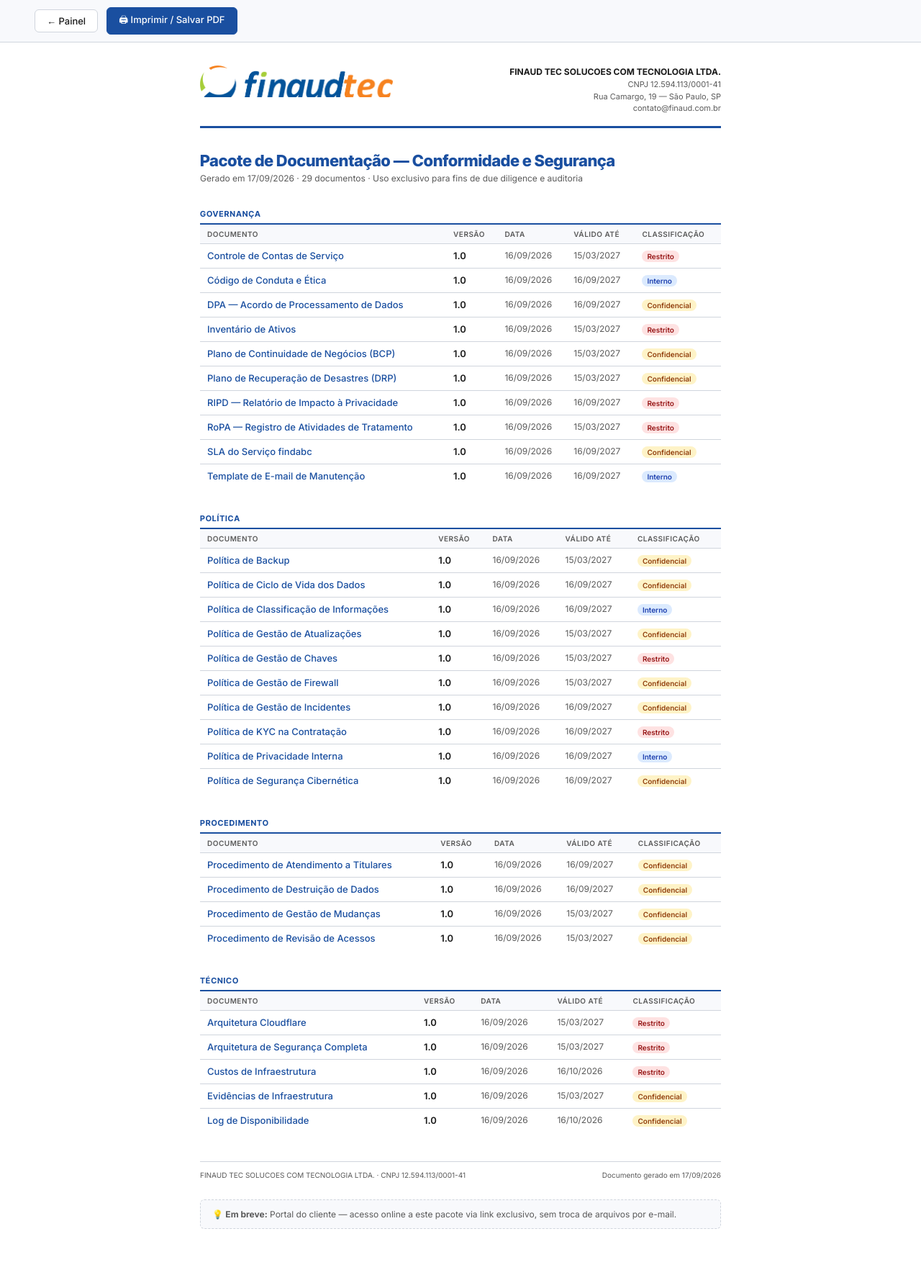
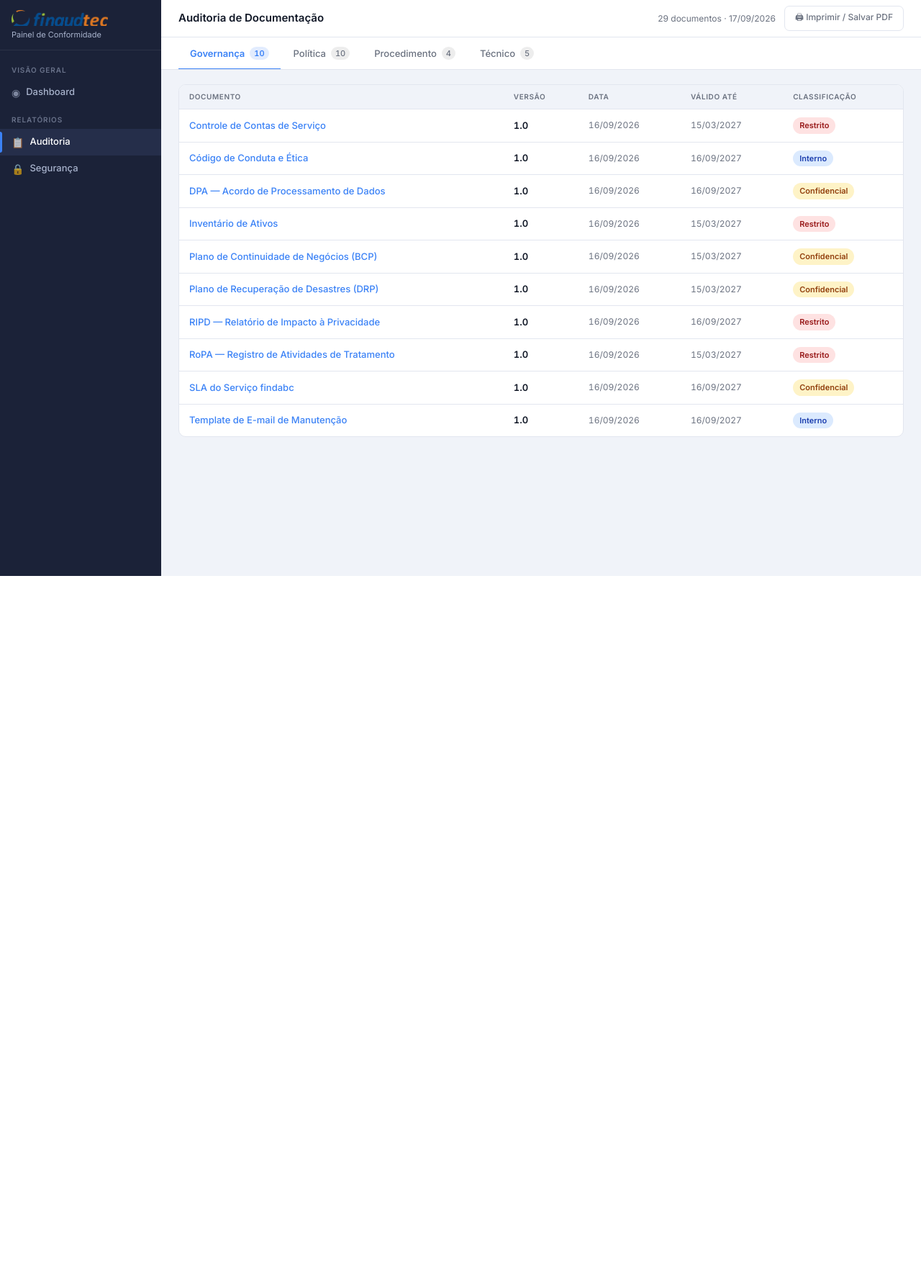
Before and after one commit to michelruicosta/painel_conformidade, a FastAPI app: page /pacote in a window 1280 px wide. Shown: the whole page at 72% size. After the commit the page ends 800 px from the top, so only its background shows below. Run offline with FastAPI, Linux system fonts and the light colour scheme.

Commit message:
style: ajustes visuais no CSS e template de pacote
- CSS: adicionar align-items:flex-start na sidebar-brand para alinhar logo
- pacote.html: reformatação e limpeza do template de due diligence

Co-Authored-By: Claude Sonnet 4.6 <noreply@anthropic.com>

```diff
--- a/static/css/style.css
+++ b/static/css/style.css
@@ -89,11 +89,12 @@ html, body {
 }
 
 .sidebar-brand {
-  padding: 16px;
+  padding: 14px 16px 12px;
   border-bottom: 1px solid rgba(255,255,255,.07);
   display: flex;
   flex-direction: column;
-  gap: 6px;
+  align-items: flex-start;
+  gap: 4px;
 }
 .brand-sub {
   font-size: 11px;
--- a/templates/pacote.html
+++ b/templates/pacote.html
@@ -3,211 +3,187 @@
 <head>
   <meta charset="UTF-8">
   <meta name="viewport" content="width=device-width, initial-scale=1.0">
-  <title>Pacote de Documentação — Finaud Tec</title>
+  <title>Auditoria — Finaud</title>
   <link rel="preconnect" href="https://fonts.googleapis.com">
-  <link rel="stylesheet" href="https://fonts.googleapis.com/css2?family=Inter:wght@400;500;600;700&family=Inter+Tight:wght@600;700;800&display=swap">
+  <link rel="stylesheet" href="https://fonts.googleapis.com/css2?family=Inter:wght@400;500;600&display=swap">
+  <link rel="stylesheet" href="/static/css/style.css?v=4">
   <style>
-    :root {
-      --azul:    #1a4fa0;
-      --laranja: #e8710a;
-      --cinza:   #5a5a5a;
-      --borda:   #d0d5dd;
-      --fundo:   #f8f9fc;
+    /* Tabs de categoria */
+    .tab-nav {
+      display: flex;
+      align-items: flex-end;
+      gap: 2px;
+      padding: 0 24px;
+      border-bottom: 1px solid var(--border);
+      background: var(--surface);
+      flex-shrink: 0;
+      overflow-x: auto;
+    }
+    .tab-nav::-webkit-scrollbar { display: none; }
+
+    .tab-btn {
+      font-family: var(--fonte);
+      font-size: 13px;
+      font-weight: 500;
+      padding: 12px 16px;
+      border: none;
+      background: none;
+      color: var(--muted);
+      cursor: pointer;
+      border-bottom: 2px solid transparent;
+      white-space: nowrap;
+      transition: color .12s;
+      position: relative;
+      top: 1px;
+      display: flex;
+      align-items: center;
+      gap: 7px;
+    }
+    .tab-btn:hover { color: var(--text); }
+    .tab-btn.active { color: var(--sidebar-a); border-bottom-color: var(--sidebar-a); font-weight: 600; }
+
+    .tab-count {
+      font-size: 11px;
+      background: rgba(0,0,0,.07);
+      border-radius: 10px;
+      padding: 0 6px;
+      line-height: 18px;
+      font-variant-numeric: tabular-nums;
+    }
+    .tab-btn.active .tab-count { background: rgba(59,130,246,.15); color: var(--sidebar-a); }
+
+    /* Painéis */
+    .tab-panel { display: none; }
+    .tab-panel.active { display: block; }
+
+    /* Tabela */
+    .audit-wrap {
+      background: var(--surface);
+      border: 1px solid var(--border);
+      border-radius: 10px;
+      overflow: hidden;
     }
 
-    * { box-sizing: border-box; margin: 0; padding: 0; }
-
-    body {
-      font-family: 'Inter', sans-serif;
-      font-size: 13px;
-      color: #1a1a1a;
-      background: #fff;
-    }
-
-    /* Botões de tela */
-    .acoes-tela {
-      background: var(--fundo);
-      border-bottom: 1px solid var(--borda);
-      padding: 10px 48px;
-      display: flex;
-      gap: 12px;
-      align-items: center;
-    }
-    .btn {
-      font-family: 'Inter', sans-serif;
-      font-size: 13px;
-      font-weight: 500;
-      padding: 7px 16px;
-      border-radius: 6px;
-      border: 1px solid var(--borda);
-      cursor: pointer;
-      text-decoration: none;
-      color: #1a1a1a;
-      background: #fff;
-    }
-    .btn-pri { background: var(--azul); color: #fff; border-color: var(--azul); }
-
-    /* Documento */
-    .pagina {
-      max-width: 820px;
-      margin: 32px auto 64px;
-      padding: 0 48px;
-    }
-
-    /* Cabeçalho */
-    .cabecalho {
-      display: flex;
-      justify-content: space-between;
-      align-items: flex-start;
-      padding-bottom: 16px;
-      border-bottom: 3px solid var(--azul);
-      margin-bottom: 32px;
-    }
-    .cab-logo img { height: 44px; }
-    .cab-empresa {
-      text-align: right;
-      font-size: 11px;
-      color: var(--cinza);
-      line-height: 1.5;
-    }
-    .cab-empresa strong { display: block; color: #1a1a1a; font-size: 12px; }
-
-    /* Título da página */
-    .titulo-pacote {
-      font-family: 'Inter Tight', sans-serif;
-      font-size: 22px;
-      font-weight: 800;
-      color: var(--azul);
-      margin-bottom: 4px;
-    }
-    .subtitulo {
-      font-size: 12px;
-      color: var(--cinza);
-      margin-bottom: 28px;
-    }
-
-    /* Tabela por categoria */
-    .categoria-bloco { margin-bottom: 28px; }
-
-    .categoria-titulo {
-      font-family: 'Inter Tight', sans-serif;
-      font-size: 11px;
-      font-weight: 700;
-      text-transform: uppercase;
-      letter-spacing: .08em;
-      color: var(--azul);
-      padding: 7px 0 6px;
-      border-bottom: 2px solid var(--azul);
-      margin-bottom: 0;
-    }
-
-    table { width: 100%; border-collapse: collapse; }
-
-    th {
-      background: var(--fundo);
-      border-bottom: 1px solid var(--borda);
-      padding: 7px 10px;
+    .audit-table { width: 100%; border-collapse: collapse; font-size: 13px; }
+    .audit-table th {
       text-align: left;
+      padding: 9px 14px;
+      border-bottom: 1px solid var(--border);
       font-size: 10px;
       font-weight: 600;
       text-transform: uppercase;
-      letter-spacing: .05em;
-      color: var(--cinza);
+      letter-spacing: .06em;
+      color: var(--muted);
+      background: var(--bg);
     }
+    .audit-table td {
+      padding: 11px 14px;
+      border-bottom: 1px solid var(--border);
+      vertical-align: middle;
+    }
+    .audit-table tr:last-child td { border-bottom: none; }
+    .audit-table tr:hover td { background: var(--bg); }
 
-    td {
-      padding: 8px 10px;
-      border-bottom: 1px solid var(--borda);
-      vertical-align: top;
-    }
-    tr:last-child td { border-bottom: none; }
-
-    .doc-link {
-      font-weight: 500;
-      color: var(--azul);
-      text-decoration: none;
-    }
-    .doc-link:hover { text-decoration: underline; }
-
-    .versao { font-weight: 600; }
-    .data-col { color: var(--cinza); font-size: 12px; white-space: nowrap; }
+    .doc-nome { font-weight: 500; color: var(--sidebar-a); text-decoration: none; }
+    .doc-nome:hover { text-decoration: underline; }
+    .doc-versao { font-weight: 600; font-variant-numeric: tabular-nums; }
+    .doc-data   { font-size: 12px; color: var(--muted); white-space: nowrap; font-variant-numeric: tabular-nums; }
 
     .classif-badge {
       display: inline-block;
-      font-size: 10px;
+      font-size: 11px;
       font-weight: 600;
-      padding: 2px 7px;
+      padding: 3px 9px;
       border-radius: 99px;
+      white-space: nowrap;
     }
     .classif-confidencial { background: #fef3c7; color: #92400e; }
     .classif-restrito     { background: #fee2e2; color: #991b1b; }
     .classif-interno      { background: #dbeafe; color: #1e40af; }
     .classif-publico      { background: #dcfce7; color: #166534; }
 
-    /* Rodapé */
-    .rodape {
-      margin-top: 40px;
-      border-top: 1px solid var(--borda);
-      padding-top: 12px;
-      font-size: 10px;
-      color: var(--cinza);
-      display: flex;
-      justify-content: space-between;
+    /* Print — mostra todas as categorias como seções */
+    @media print {
+      .sidebar, .topbar, .tab-nav { display: none !important; }
+      .main { display: block !important; }
+      .content { overflow: visible !important; padding: 0 !important; gap: 0 !important; }
+      .tab-panel { display: block !important; margin-bottom: 28px; }
+      .audit-wrap { border: none; border-radius: 0; }
+      .print-cat-titulo {
+        font-size: 11px;
+        font-weight: 700;
+        text-transform: uppercase;
+        letter-spacing: .08em;
+        color: #1a4fa0;
+        padding: 8px 0 6px;
+        border-bottom: 2px solid #1a4fa0;
+        margin-bottom: 0;
       }
-
-    /* Nota para opção 2 */
-    .nota-futura {
-      background: var(--fundo);
-      border: 1px dashed var(--borda);
-      border-radius: 6px;
-      padding: 12px 16px;
-      font-size: 12px;
-      color: var(--cinza);
-      margin-top: 28px;
     }
-
-    @media print {
-      .acoes-tela { display: none; }
-      .pagina { margin: 0; padding: 20px 32px; max-width: none; }
-      .nota-futura { display: none; }
-      .doc-link { color: #1a1a1a; }
-      @page { margin: 15mm 20mm; }
-    }
+    .print-cat-titulo { display: none; }
+    @media print { .print-cat-titulo { display: block; } }
   </style>
 </head>
 <body>
 
-<div class="acoes-tela">
-  <a href="/" class="btn">← Painel</a>
-  <button class="btn btn-pri" onclick="window.print()">🖨 Imprimir / Salvar PDF</button>
+<div class="layout">
+
+  <!-- ── Sidebar ── -->
+  <aside class="sidebar">
+    <div class="sidebar-brand">
+      <img src="/static/img/logo_finaud.png" alt="Finaud" style="height:22px;width:auto;opacity:.9;display:block;">
+      <div class="brand-sub">Painel de Conformidade</div>
     </div>
 
-<div class="pagina">
+    <nav class="sidebar-nav">
+      <div class="nav-label">Visão geral</div>
+      <a href="/" class="nav-item" style="text-decoration:none">
+        <span class="nav-icon">◉</span> Dashboard
+      </a>
 
-  <div class="cabecalho">
-    <div class="cab-logo">
-      <img src="/static/img/logo_finaud.png" alt="Finaud Tec">
-    </div>
-    <div class="cab-empresa">
-      <strong>FINAUD TEC SOLUCOES COM TECNOLOGIA LTDA.</strong>
-      CNPJ 12.594.113/0001-41<br>
-      Rua Camargo, 19 — São Paulo, SP<br>
-      contato@finaud.com.br
-    </div>
+      <div class="nav-label">Relatórios</div>
+      <a href="/pacote" class="nav-item active" style="text-decoration:none">
+        <span class="nav-icon">📋</span>
+        <span class="nav-nome">Auditoria</span>
+      </a>
+      <a href="/seguranca" class="nav-item" style="text-decoration:none">
+        <span class="nav-icon">🔒</span>
+        <span class="nav-nome">Segurança</span>
+      </a>
+    </nav>
+  </aside>
+
+  <!-- ── Main ── -->
+  <div class="main">
+
+    <div class="topbar">
+      <span class="topbar-title">Auditoria de Documentação</span>
+      <span class="topbar-sep"></span>
+      <span style="font-size:12px;color:var(--muted);">{{ docs | length }} documentos · {{ hoje.strftime('%d/%m/%Y') }}</span>
+      <button class="btn-acao" onclick="window.print()">🖨 Imprimir / Salvar PDF</button>
     </div>
 
-  <div class="titulo-pacote">Pacote de Documentação — Conformidade e Segurança</div>
-  <div class="subtitulo">
-    Gerado em {{ hoje.strftime('%d/%m/%Y') }} · {{ docs | length }} documentos ·
-    Uso exclusivo para fins de due diligence e auditoria
+    <!-- Abas por categoria -->
+    {% set categorias = docs | map(attribute='categoria') | list | unique | sort %}
+    <div class="tab-nav" id="tab-nav">
+      {% for cat in categorias %}
+      {% set docs_cat = docs | selectattr('categoria', 'equalto', cat) | list %}
+      <button class="tab-btn {% if loop.first %}active{% endif %}"
+              onclick="switchTab(this, 'panel-{{ loop.index }}')">
+        {{ cat }}
+        <span class="tab-count">{{ docs_cat | length }}</span>
+      </button>
+      {% endfor %}
     </div>
 
-  {% set categorias = docs | map(attribute='categoria') | list | unique | sort %}
+    <!-- Conteúdo -->
+    <div class="content">
       {% for cat in categorias %}
       {% set docs_cat = docs | selectattr('categoria', 'equalto', cat) | list %}
-  <div class="categoria-bloco">
-    <div class="categoria-titulo">{{ cat }}</div>
-    <table>
+      <div class="tab-panel {% if loop.first %}active{% endif %}" id="panel-{{ loop.index }}">
+        <div class="print-cat-titulo">{{ cat }}</div>
+        <div class="audit-wrap">
+          <table class="audit-table">
             <thead>
               <tr>
                 <th>Documento</th>
@@ -220,16 +196,10 @@
             <tbody>
               {% for d in docs_cat %}
               <tr>
-          <td>
-            <a href="/ver/{{ d.id }}" class="doc-link" target="_blank">{{ d.nome }}</a>
-          </td>
-          <td class="versao">{{ d.versao_atual }}</td>
-          <td class="data-col">
-            {% if d.ultima_revisao %}{{ d.ultima_revisao.strftime('%d/%m/%Y') }}{% else %}—{% endif %}
-          </td>
-          <td class="data-col">
-            {% if d.proxima_revisao %}{{ d.proxima_revisao.strftime('%d/%m/%Y') }}{% else %}—{% endif %}
-          </td>
+                <td><a href="/ver/{{ d.id }}" class="doc-nome">{{ d.nome }}</a></td>
+                <td class="doc-versao">{{ d.versao_atual }}</td>
+                <td class="doc-data">{% if d.ultima_revisao %}{{ d.ultima_revisao.strftime('%d/%m/%Y') }}{% else %}—{% endif %}</td>
+                <td class="doc-data">{% if d.proxima_revisao %}{{ d.proxima_revisao.strftime('%d/%m/%Y') }}{% else %}—{% endif %}</td>
                 <td>
                   <span class="classif-badge classif-{{ d.classificacao | lower }}">{{ d.classificacao }}</span>
                 </td>
@@ -238,17 +208,21 @@
             </tbody>
           </table>
         </div>
+      </div>
       {% endfor %}
-
-  <div class="rodape">
-    <span>FINAUD TEC SOLUCOES COM TECNOLOGIA LTDA. · CNPJ 12.594.113/0001-41</span>
-    <span>Documento gerado em {{ hoje.strftime('%d/%m/%Y') }}</span>
-  </div>
-
-  <div class="nota-futura">
-    💡 <strong>Em breve:</strong> Portal do cliente — acesso online a este pacote via link exclusivo, sem troca de arquivos por e-mail.
     </div>
 
   </div>
+</div>
+
+<script>
+function switchTab(btn, panelId) {
+  document.querySelectorAll('.tab-btn').forEach(b => b.classList.remove('active'));
+  document.querySelectorAll('.tab-panel').forEach(p => p.classList.remove('active'));
+  btn.classList.add('active');
+  document.getElementById(panelId).classList.add('active');
+}
+</script>
+
 </body>
 </html>
```
Lines whose indentation alone changed are shown as unchanged.
